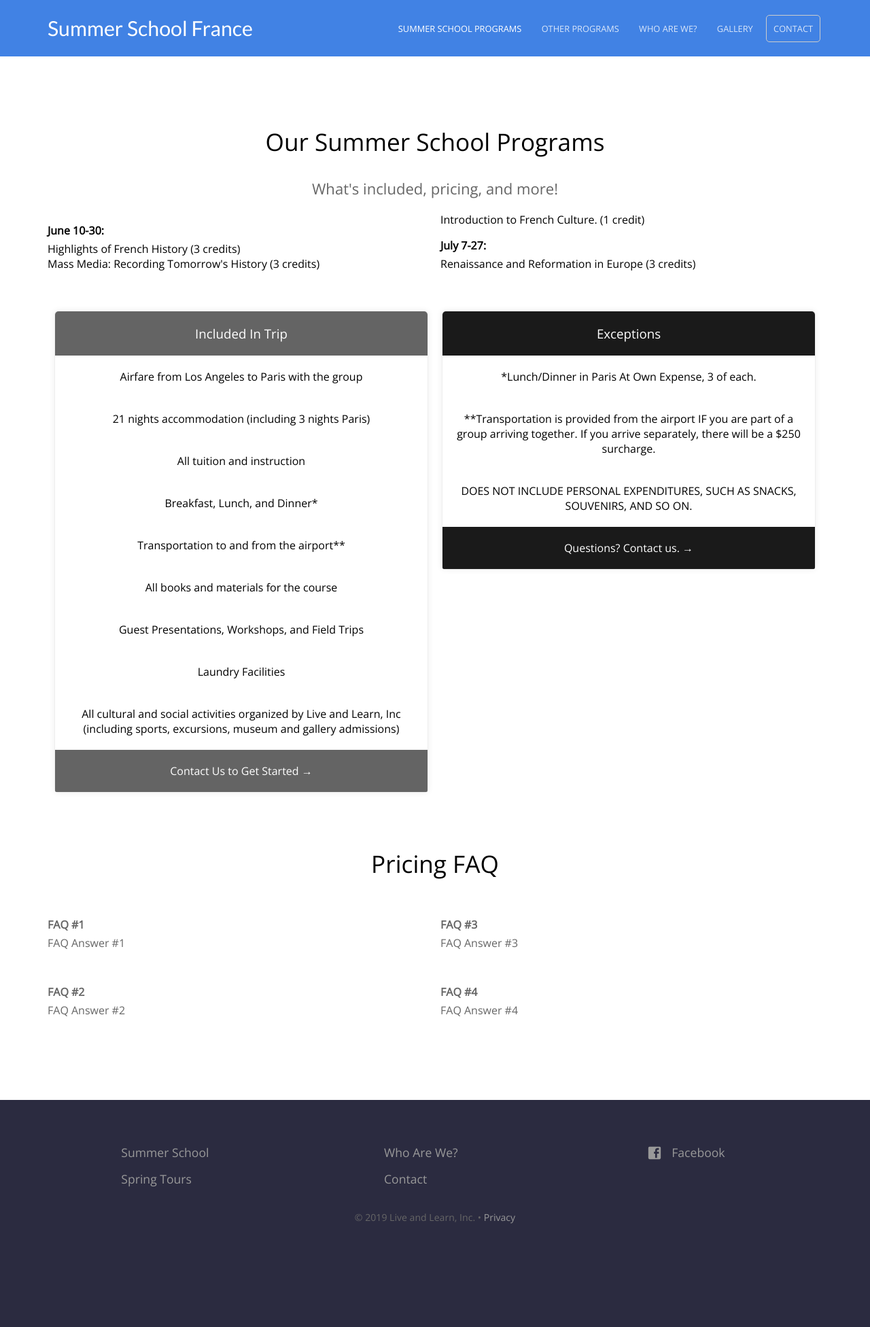
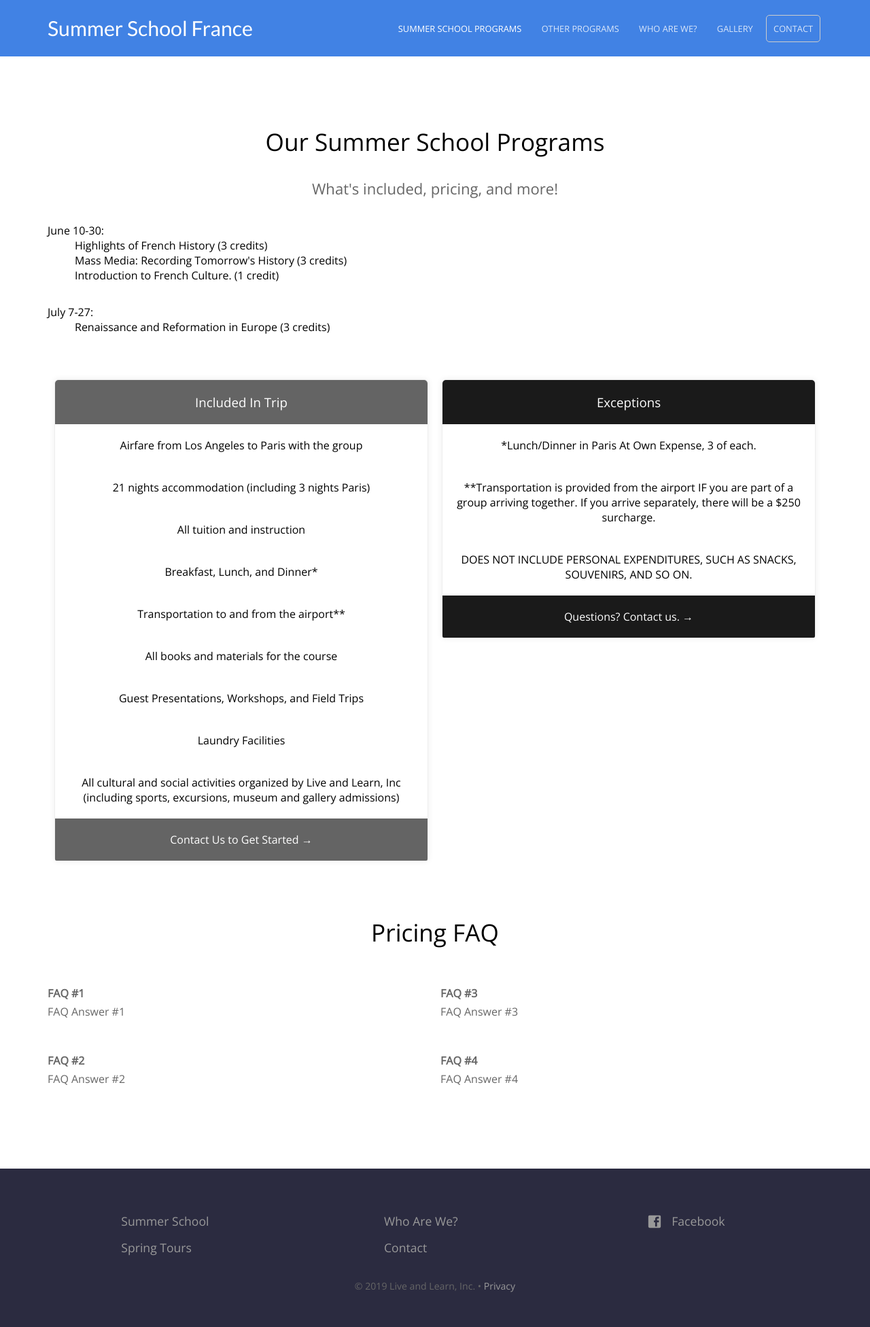
Before and after one commit to baritchie/project1, a Jekyll site: the page built from summerschoolprograms.html, in a window 1280 px wide. Shown: the whole page at 68% size. Built offline with Jekyll 4.4.1, drawn with Linux system fonts in a browser that asks for light colours; before the commit the page ends 1851 px from its top, so only the background shows below that.

Commit message:
Updated '_sass/pricing.scss' via CloudCannon

```diff
--- a/_sass/pricing.scss
+++ b/_sass/pricing.scss
@@ -50,21 +50,10 @@
 }
 
 .courses {
-    @media #{$desktop} {
-        @include columns(2);
-    }
-    div {
-        break-inside: avoid;
-        padding: 25px 0;
-    }
-    dt {
-        font-weight: bold;
-        margin: 0 0 5px 0;
-    }
-    dd {
-        margin: 0;
-        padding: 0;
-    }
+    @extend %flexbox;
+    @include flex-flow(column wrap);
+
+
 }
 
 .faq {
```
